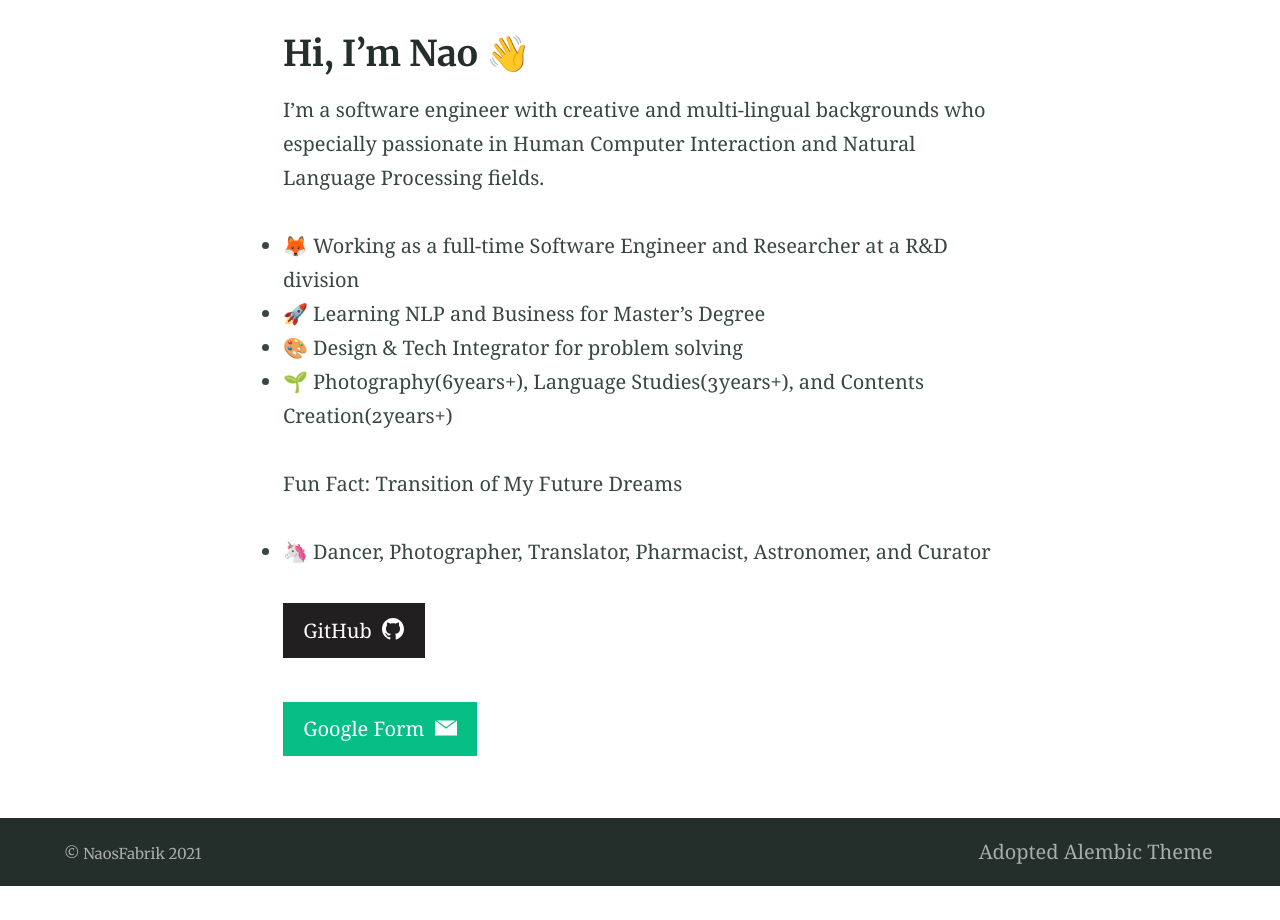
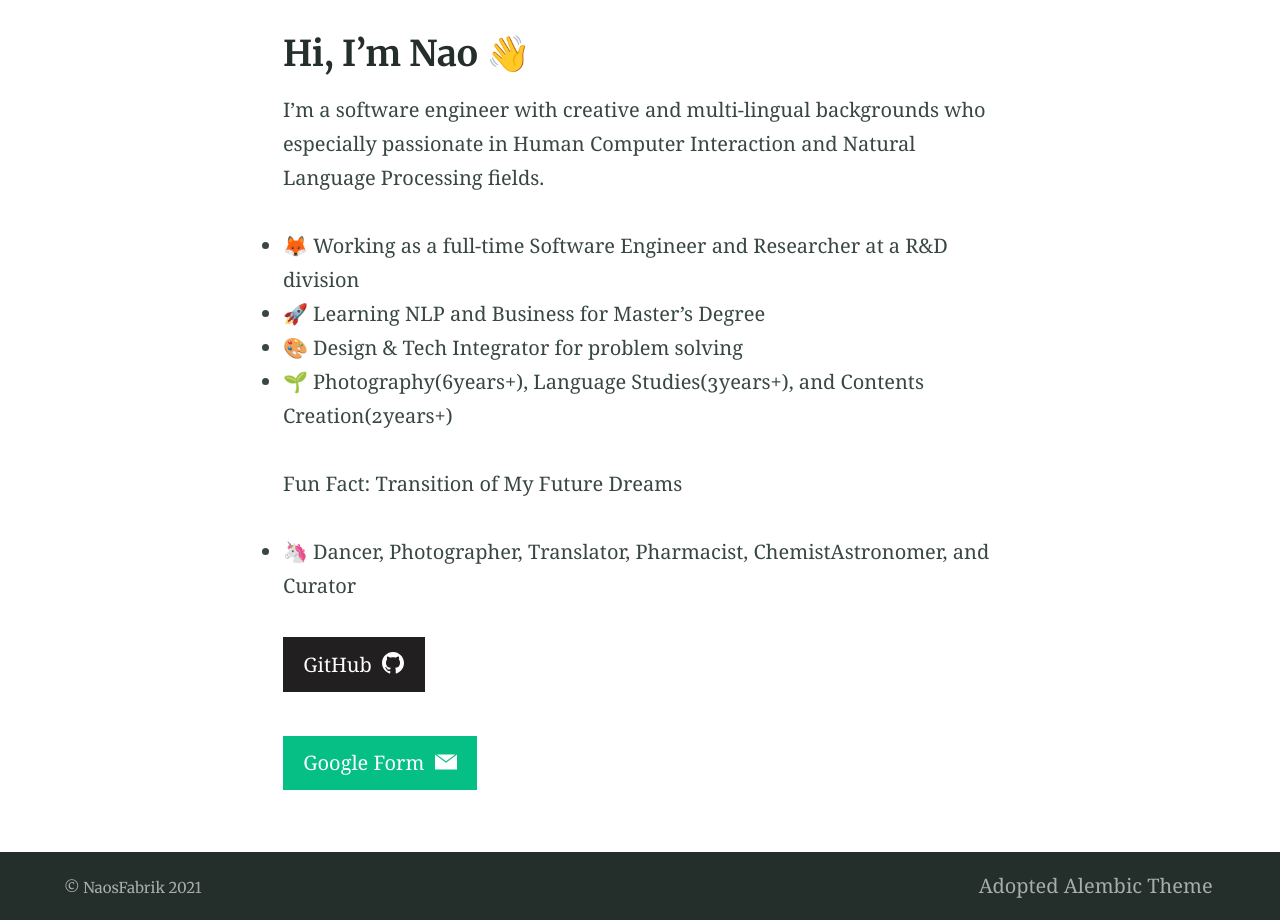
Before and after one commit to NaosFabrik/NaosFabrik.github.io, a Jekyll site: the page built from index.md, in a window 1280 px wide. Shown: the part 469-1389 px from the top of the page. Built offline with Jekyll 4.4.1, drawn with Linux system fonts in a browser that asks for light colours; before the commit the page ends 1355 px from its top, so only the background shows below that.

Commit message:
Update index.md

```diff
--- a/index.md
+++ b/index.md
@@ -13,7 +13,7 @@ I'm a software engineer with creative and multi-lingual backgrounds who especial
 - 🌱 Photography(6years+), Language Studies(3years+), and Contents Creation(2years+)
 
 Fun Fact: Transition of My Future Dreams
-- 🦄 Dancer, Photographer, Translator, Pharmacist, Astronomer, and Curator
+- 🦄 Dancer, Photographer, Translator, Pharmacist, ChemistAstronomer, and Curator
 
 {% include button.html text="GitHub" icon="github" link="https://github.com/NaosFabrik" color="#211F1F" %}
 {% include button.html text="Google Form" icon="email" link="https://forms.gle/AwGAjaZeFhv4VtDq5" %}
```
